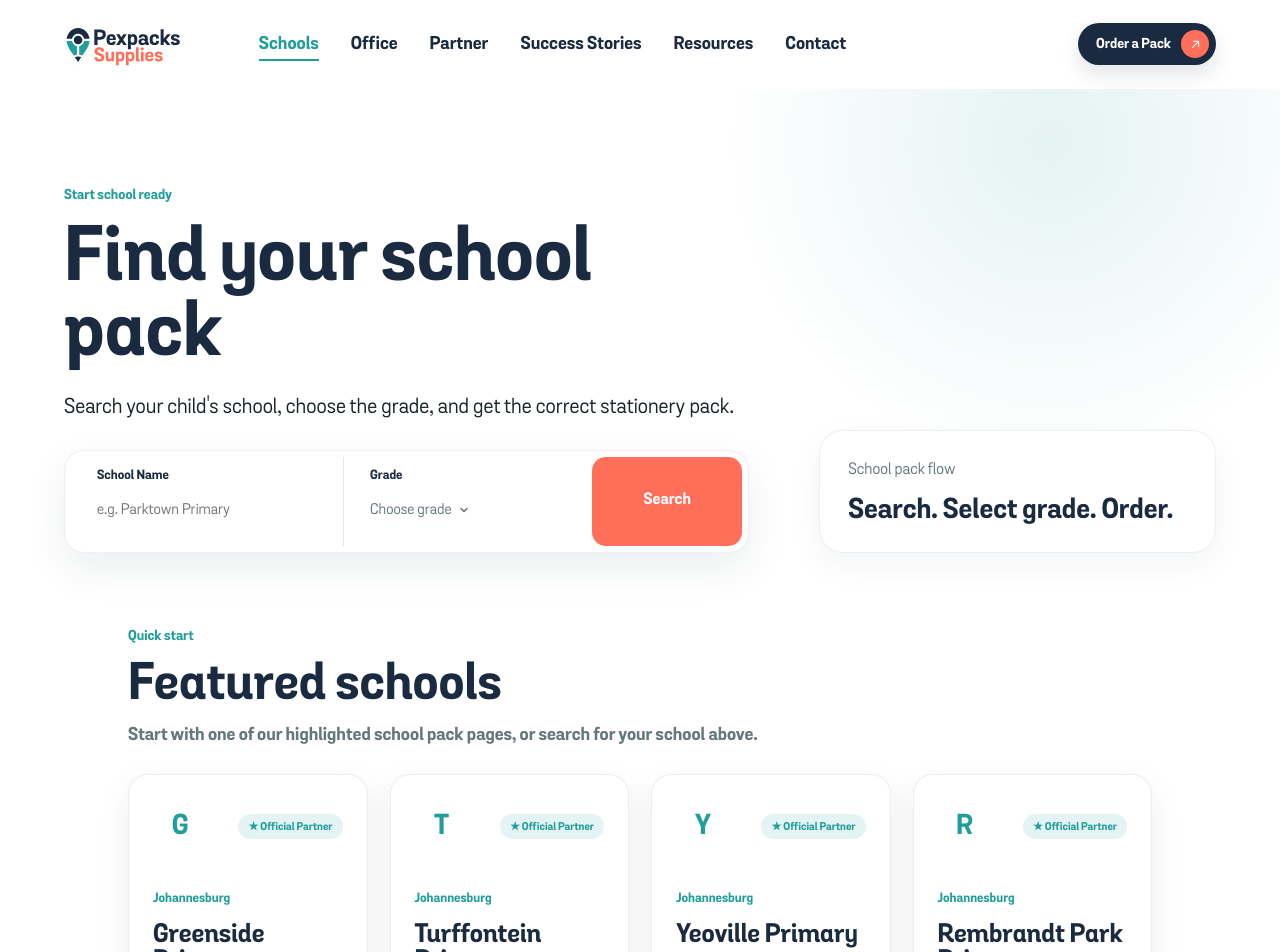
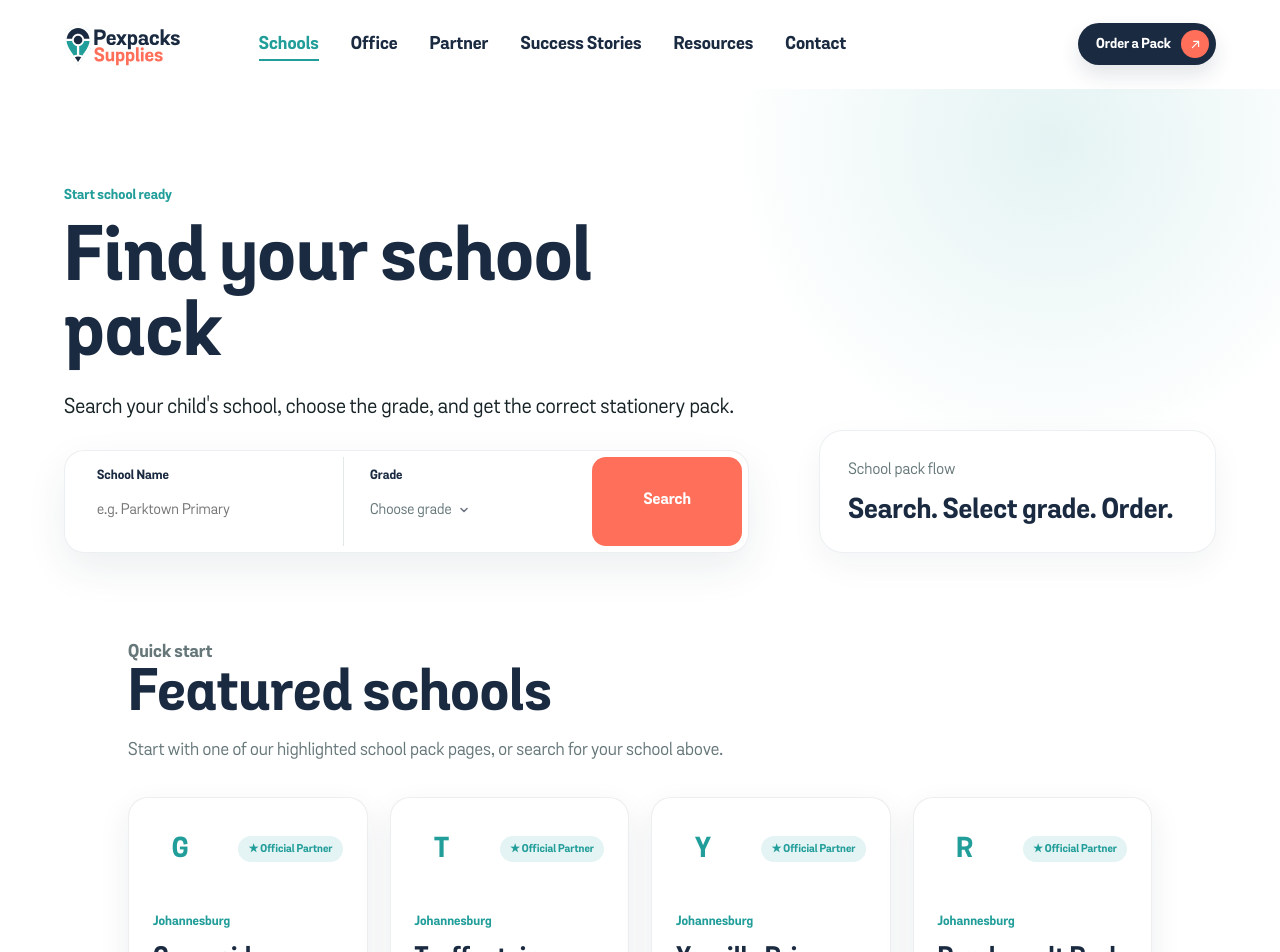
Before and after one commit to mcebisidesigner-spec/pexpacks-supplies, a Next.js app: page /schools in a window 1280 px wide. Shown: the top 952 px of the page. Built offline with nearby package versions, Linux system fonts and the light colour scheme.

Commit message:
Align featured schools section header

```diff
--- a/components/schools/FeaturedSchoolsBanner.tsx
+++ b/components/schools/FeaturedSchoolsBanner.tsx
@@ -2,6 +2,7 @@
 
 import Link from "next/link";
 import { useCallback, useRef, useState } from "react";
+import { SectionHeader } from "@/components/marketing/SectionHeader";
 import type { SchoolSearchRecord } from "@/lib/schools/types";
 import styles from "./Schools.module.css";
 
@@ -62,13 +63,13 @@ export function FeaturedSchoolsBanner({ schools }: FeaturedSchoolsBannerProps) {
       className={styles.featuredSection}
       aria-labelledby="featured-schools-heading"
     >
-      <div className={styles.sectionIntro}>
-        <p>Quick start</p>
-        <h2 id="featured-schools-heading">Featured schools</h2>
-        <span>
-          Start with one of our highlighted school pack pages, or search for
-          your school above.
-        </span>
+      <div className={styles.featuredIntro}>
+        <SectionHeader
+          eyebrow="Quick start"
+          title="Featured schools"
+          text="Start with one of our highlighted school pack pages, or search for your school above."
+          headingId="featured-schools-heading"
+        />
       </div>
       <div>
         <div
--- a/components/schools/Schools.module.css
+++ b/components/schools/Schools.module.css
@@ -31,7 +31,6 @@
 }
 
 .schoolEyebrow,
-.sectionIntro p,
 .requestCta p,
 .supportSection p {
   margin: 0 0 12px;
@@ -41,7 +40,6 @@
 }
 
 .schoolsHeroCopy h1,
-.sectionIntro h2,
 .requestCta h2,
 .supportSection h2,
 .searchExperience h2 {
@@ -355,7 +353,7 @@
 }
 
 .featuredSection,
-.sectionIntro,
+.featuredIntro,
 .supportSection > div {
   width: 100%;
   max-width: var(--layout-max-width);
@@ -363,14 +361,12 @@
   padding-inline: var(--gutter-desktop);
 }
 
-.sectionIntro h2,
 .supportSection h2,
 .requestCta h2 {
   font-size: clamp(34px, 4vw, 54px);
   line-height: 1;
 }
 
-.sectionIntro span,
 .supportSection span,
 .requestCtaText {
   display: block;
@@ -385,7 +381,7 @@
 .featuredScroller {
   width: 100%;
   max-width: var(--layout-max-width);
-  margin: 26px auto 0;
+  margin: 0 auto;
   padding-inline: var(--gutter-desktop);
   display: grid;
   grid-template-columns: repeat(4, minmax(0, 1fr));
@@ -1076,7 +1072,7 @@
   }
 
   .schoolsHeroInner,
-  .sectionIntro,
+  .featuredIntro,
   .supportSection > div {
     padding-inline: var(--gutter-mobile);
   }
```
